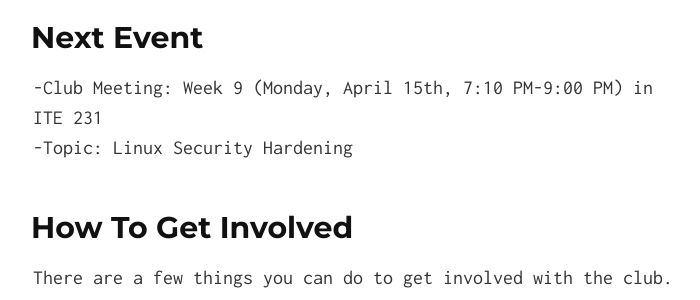
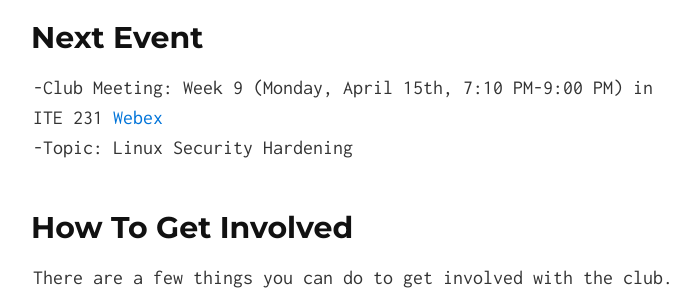
Before and after one commit to UMBCCyberDawgs/umbccyberdawgs.github.io, a Jekyll site: the page built from index.md, in a window 1280 px wide and 900 px high. Shown: the part 387-687 px from the top of the window, without its empty margins (287-987 px from the left). Built offline with Jekyll 4.4.1, drawn with Linux system fonts in a browser that asks for light colours; our own code applies the rules of GitHub Pages for plain Markdown files.

Commit message:
readded webex link
my dumbass just likes makings commits

```diff
--- a/index.md
+++ b/index.md
@@ -8,7 +8,7 @@ share a common interest in cybersecurity and good security practices in all aspe
 
 ## Next Event
 
--Club Meeting: Week 9 (Monday, April 15th, 7:10 PM-9:00 PM) in ITE 231 <!--[Webex](https://umbc.webex.com/meet/CyberDawgs)--><br>
+-Club Meeting: Week 9 (Monday, April 15th, 7:10 PM-9:00 PM) in ITE 231 [Webex](https://umbc.webex.com/meet/CyberDawgs)<br>
 -Topic: Linux Security Hardening
 
 ## How To Get Involved
```
